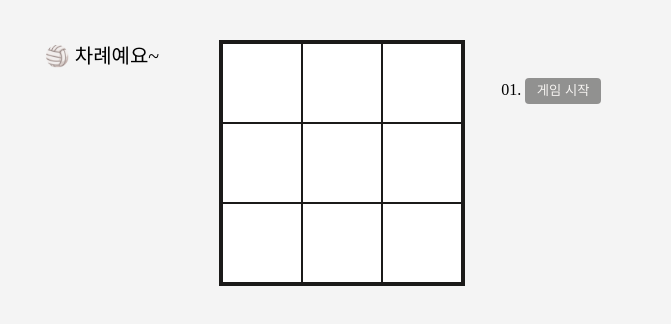
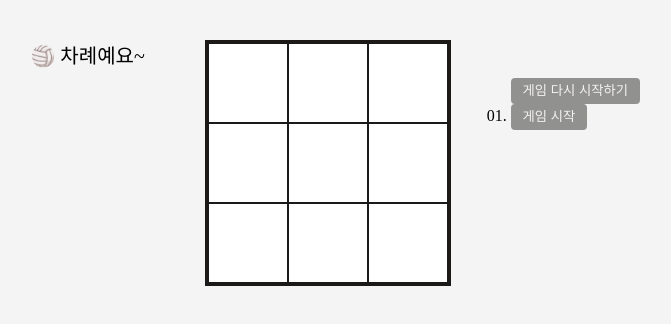
Before and after one commit to aekyung11/react-hw, a React (Vite) app in the folder tic-tac-toe/: page / in a window 1280 px wide. Shown: the top 324 px of the page, without its empty margins (305-976 px from the left). Built offline with nearby package versions, Linux system fonts and the light colour scheme.

Commit message:
feat: add restart

```diff
--- a/tic-tac-toe/src/App.tsx
+++ b/tic-tac-toe/src/App.tsx
@@ -17,6 +17,11 @@ export default function Game() {
     setHistoryIdx(nextHistory.length - 1);
   }
 
+  function reset() {
+    setHistoryIdx(0);
+    setHistory([INITIAL_SQUARES]);
+  }
+
   function jumpTo(nextMove: number) {
     setHistoryIdx(nextMove);
   }
@@ -24,7 +29,12 @@ export default function Game() {
   return (
     <div className={styles.game}>
       <Board squares={currentSquares} onPlay={handlePlay} />
-      <History jumpTo={jumpTo} history={history} historyIdx={historyIdx} />
+      <History
+        jumpTo={jumpTo}
+        restart={reset}
+        history={history}
+        historyIdx={historyIdx}
+      />
     </div>
   );
 }
--- a/tic-tac-toe/src/components/History/History.tsx
+++ b/tic-tac-toe/src/components/History/History.tsx
@@ -2,13 +2,22 @@ import styles from "./History.module.css";
 
 type HistoryProps = {
   jumpTo: (nextMove: number) => void;
+  restart: () => void;
   history: (string | null)[][];
   historyIdx: number;
 };
 
-export default function History({ jumpTo, history, historyIdx }: HistoryProps) {
+export default function History({
+  jumpTo,
+  restart,
+  history,
+  historyIdx,
+}: HistoryProps) {
   return (
     <div className={styles.component}>
+      <button type="button" onClick={restart} disabled={history.length === 1}>
+        게임 다시 시작하기
+      </button>
       <ol>
         {history.map((_squares, index) => {
           const buttonLabel = index === 0 ? "게임 시작" : `게임 #${index}`;
```
